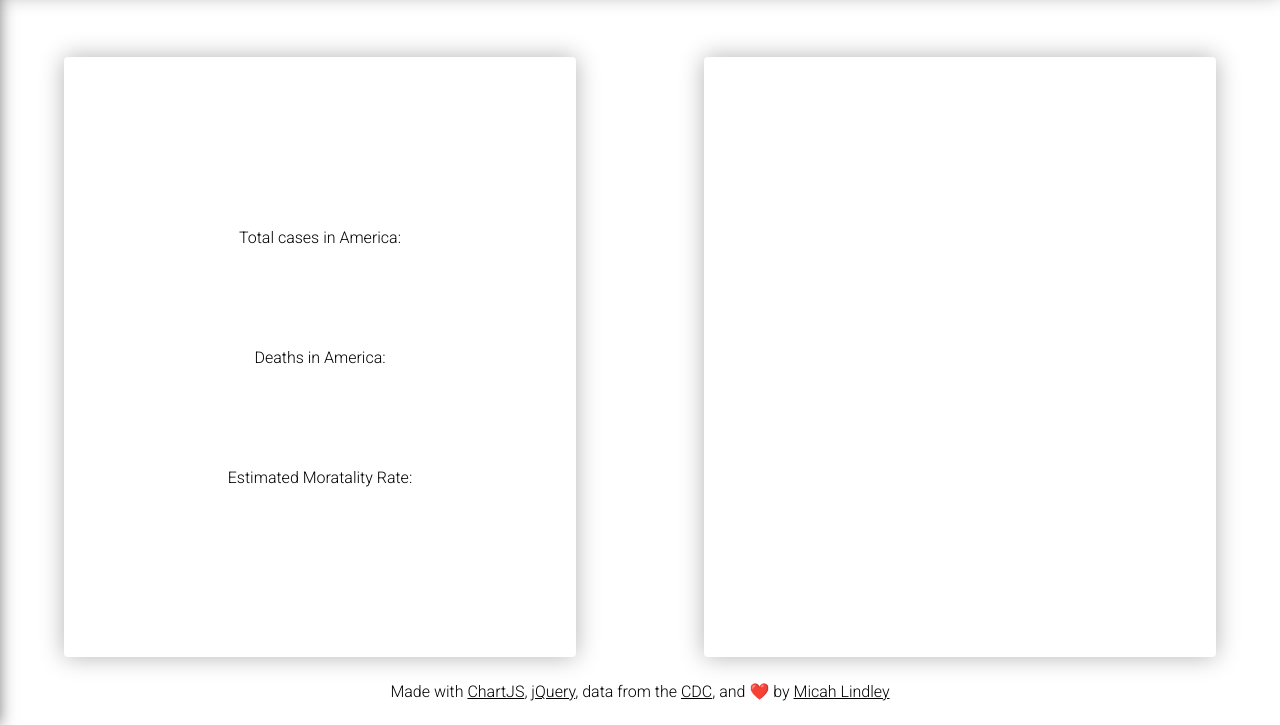
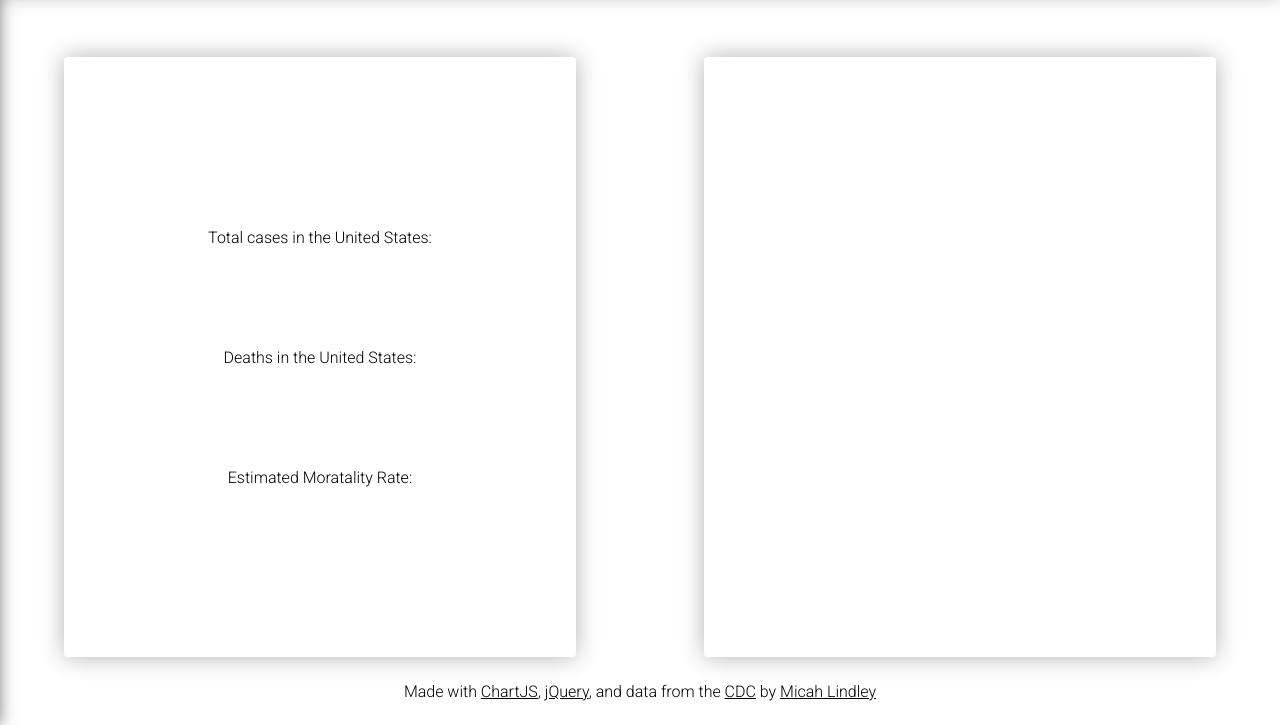
Before and after one commit to micahlt/COVID-19, a plain HTML site: page index.html in a window 1280 px wide. Shown: the part 75-800 px from the top of the page. Drawn offline with nearby package versions, Linux system fonts and the light colour scheme; no server answers.

Commit message:
Update index.html

```diff
--- a/index.html
+++ b/index.html
@@ -22,10 +22,10 @@
   <div class="main-container">
     <div class="cases box">
       <div class="box-container">
-        <p class="num">Total cases in America:<br></p>
+        <p class="num">Total cases in the United States:<br></p>
         <span id="totalCases"></span>
         <br><br><br>
-        <p class="num">Deaths in America:<br></p>
+        <p class="num">Deaths in the United States:<br></p>
         <span id="deaths"></span>
         <br><br><br>
         <p class="num">Estimated Moratality Rate:<br></p>
@@ -37,7 +37,7 @@
       <canvas id="doughnut-chart"></canvas>
       </div>
     </div>
-    <span class = "credits">Made with <a target = "_blank" href = "https://chartjs.org">ChartJS</a>, <a target = "_blank" href = "https://jquery.com/">jQuery</a>, data from the <a target = "_blank" href = "https://www.cdc.gov/coronavirus/2019-ncov/cases-updates/cases-in-us.html">CDC</a>, and ❤️ by <a target = "_self" href = "https://micahlindley.com/">Micah Lindley</a></span>
+    <span class = "credits">Made with <a target = "_blank" href = "https://chartjs.org">ChartJS</a>, <a target = "_blank" href = "https://jquery.com/">jQuery</a>, and data from the <a target = "_blank" href = "https://www.cdc.gov/coronavirus/2019-ncov/cases-updates/cases-in-us.html">CDC</a> by <a target = "_self" href = "https://micahlindley.com/">Micah Lindley</a></span>
   </div>
   <script src="https://ajax.googleapis.com/ajax/libs/jquery/3.4.1/jquery.min.js"></script>
   <script src="https://cdnjs.cloudflare.com/ajax/libs/Chart.js/2.9.3/Chart.min.js"></script>
```
